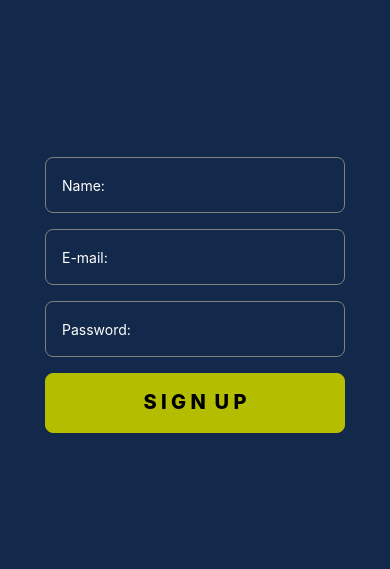
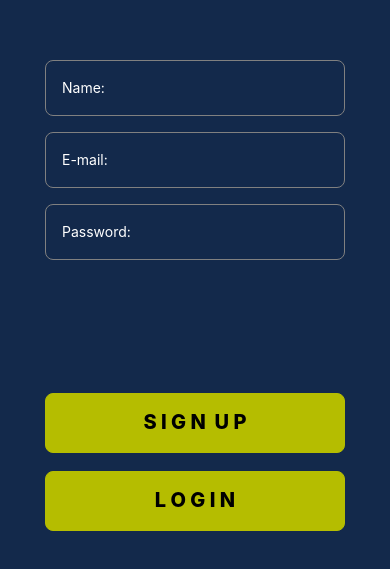
Before and after one commit to TecoAdamo/AuthApp, a React Native app: screen / in a window 390 px wide. Shown: the part 217-786 px from the top of the page. Built offline with nearby package versions, Linux system fonts and the light colour scheme.

Commit message:
feat: Added navigation and AsyncStorage

```diff
--- a/src/Screens/Login.tsx
+++ b/src/Screens/Login.tsx
@@ -3,13 +3,20 @@ import { StyleSheet, View, Alert } from "react-native";
 import InputEmail from "../components/EmailInput";
 import InputPassword from "../components/PasswordInput";
 import ButtonAdvanced from "../components/button";
-import { useState } from "react";
+import React, { useState } from "react";
 import axios from "axios";
+import AsyncStorage from "@react-native-async-storage/async-storage";
+import { useNavigation } from "@react-navigation/native";
+import { AuthNavigatorRoutesProps } from "../routes/AuthRoutes";
+
+import Ionicons from "@expo/vector-icons/Ionicons";
 
 export default function Login() {
   const [email, setEmail] = useState<string>("");
   const [password, setPassword] = useState<string>("");
   const [loading, setLoading] = useState<boolean>(false);
+
+  const navigation = useNavigation<AuthNavigatorRoutesProps>();
 
   const handleLogin = async () => {
     if (!email || !password) {
@@ -19,11 +26,9 @@ export default function Login() {
 
     setLoading(true);
 
-    console.log("Enviando dados para login:", { email, password });
-
     try {
       const response = await axios.post(
-        "http://192.168.0.107:3000/login",
+        "http://192.168.0.105:3000/login",
         { email, password },
         {
           headers: {
@@ -32,7 +37,12 @@ export default function Login() {
         }
       );
       if (response.status === 200) {
-        Alert.alert("Bem-vindo", `Olá, ${response.data.name}!`);
+        const userName = response.data.name;
+        await AsyncStorage.setItem("userName", userName);
+        await AsyncStorage.setItem("isLoggedIn", "true");
+        navigation.navigate("home");
+        setEmail("");
+        setPassword("");
       } else {
         Alert.alert("Erro", "Resposta inesperada do servidor.");
       }
@@ -54,10 +64,19 @@ export default function Login() {
 
   return (
     <View style={styles.container}>
+      <Ionicons
+        name="arrow-back"
+        size={32}
+        color="white"
+        style={styles.icon}
+        onPress={() => navigation.navigate("signUp")}
+      />
       <View style={styles.containerInputs}>
         <InputEmail value={email} onChangeText={setEmail} />
         <InputPassword value={password} onChangeText={setPassword} />
-        <ButtonAdvanced tittle="L O G I N" onPress={handleLogin} />
+        <View style={styles.containerBtn}>
+          <ButtonAdvanced tittle="L O G I N" onPress={handleLogin} />
+        </View>
       </View>
       <StatusBar style="auto" />
     </View>
@@ -72,6 +91,16 @@ const styles = StyleSheet.create({
     justifyContent: "center",
   },
   containerInputs: {
-    marginTop: "70%",
+    marginTop: "50%",
+  },
+  containerBtn: {
+    marginBottom: 18,
+    marginTop: "50%",
+  },
+  icon: {
+    position: "absolute", // Faz com que o ícone fique fixo na parte superior
+    top: 20, // Alinha o ícone 20 unidades abaixo da parte superior
+    left: 20, // Alinha o ícone 20 unidades da borda esquerda
+    marginTop: 30,
   },
 });
--- a/src/Screens/SignUp.tsx
+++ b/src/Screens/SignUp.tsx
@@ -1,5 +1,5 @@
 import { StatusBar } from "expo-status-bar";
-import { StyleSheet, Text, View, TextInput, Alert } from "react-native";
+import { StyleSheet, View, Alert } from "react-native";
 
 import InputEmail from "../components/EmailInput";
 import InputPassword from "../components/PasswordInput";
@@ -7,9 +7,10 @@ import ButtonAdvanced from "../components/button";
 import InputName from "../components/InputSignUp";
 
 import { useState } from "react";
-
 import axios from "axios";
 import Toast from "react-native-toast-message";
+import { useNavigation } from "@react-navigation/native";
+import { AuthNavigatorRoutesProps } from "../routes/AuthRoutes";
 
 type PropsInfo = {
   name: string;
@@ -17,10 +18,19 @@ type PropsInfo = {
   password: string;
 };
 
+export default function SignUp() {
+  const [name, setName] = useState<string>("");
+  const [email, setEmail] = useState<string>("");
+  const [password, setPassword] = useState<string>("");
+
+  const navigation = useNavigation<AuthNavigatorRoutesProps>();
+
   const handleSignUp = async (userData: PropsInfo) => {
     try {
+      console.log("Enviando dados para o backend...", userData); // Debug
+
       const response = await axios.post(
-      "http://192.168.0.107:3000/user",
+        "http://192.168.0.105:3000/user",
         userData,
         {
           headers: {
@@ -29,8 +39,15 @@ const handleSignUp = async (userData: PropsInfo) => {
         }
       );
 
+      console.log("Resposta do servidor:", response.data); // Debug
+
       if (response.status === 201) {
-      Alert.alert("Cadastro concluído");
+        Alert.alert("Cadastro concluído", "Agora você pode fazer login.", [
+          { text: "OK", onPress: () => navigation.navigate("login") },
+        ]);
+        setName("");
+        setEmail("");
+        setPassword("");
       } else {
         Toast.show({
           type: "error",
@@ -39,8 +56,9 @@ const handleSignUp = async (userData: PropsInfo) => {
         });
       }
     } catch (error: any) {
+      console.error("Erro ao cadastrar:", error); // Debug
+
       if (error.response) {
-      console.error("Resposta do erro:", error.response);
         Toast.show({
           type: "error",
           text1: "Erro",
@@ -62,22 +80,18 @@ const handleSignUp = async (userData: PropsInfo) => {
     }
   };
 
-export default function SignUp() {
-  const [name, setName] = useState<string>("");
-  const [email, setEmail] = useState<string>("");
-  const [password, setPassword] = useState<string>("");
+  const handleSubmit = () => {
+    if (!name.trim() || !email.trim() || !password.trim()) {
+      Alert.alert("Erro", "Preencha todos os campos antes de continuar.");
+      return;
+    }
 
-  const handleSubmit = () => {
-    if (name === "" || email === "" || password === "") {
-      Alert.alert("Preencha todos os campos.");
-    } else {
-      const userData: PropsInfo = {
-        name,
-        email,
-        password,
+    const userData: PropsInfo = { name, email, password };
+    handleSignUp(userData); // Chama a função corretamente
   };
-      handleSignUp(userData);
-    }
+
+  const goLogin = () => {
+    navigation.navigate("login");
   };
 
   return (
@@ -85,7 +99,10 @@ export default function SignUp() {
       <InputName value={name} onChangeText={setName} />
       <InputEmail value={email} onChangeText={setEmail} />
       <InputPassword value={password} onChangeText={setPassword} />
+      <View style={styles.containerBtn}>
         <ButtonAdvanced tittle="S I G N  U P" onPress={handleSubmit} />
+      </View>
+      <ButtonAdvanced tittle="L O G I N" onPress={goLogin} />
       <StatusBar style="auto" />
     </View>
   );
@@ -98,4 +115,8 @@ const styles = StyleSheet.create({
     alignItems: "center",
     justifyContent: "center",
   },
+  containerBtn: {
+    marginBottom: 18,
+    marginTop: "30%",
+  },
 });
```
Lines whose indentation alone changed are shown as unchanged.
